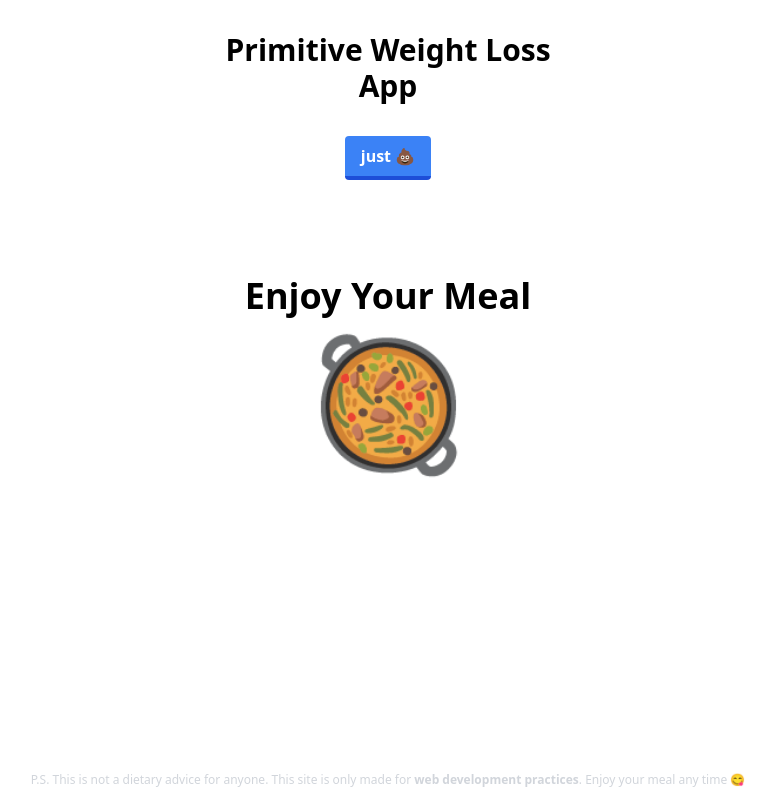
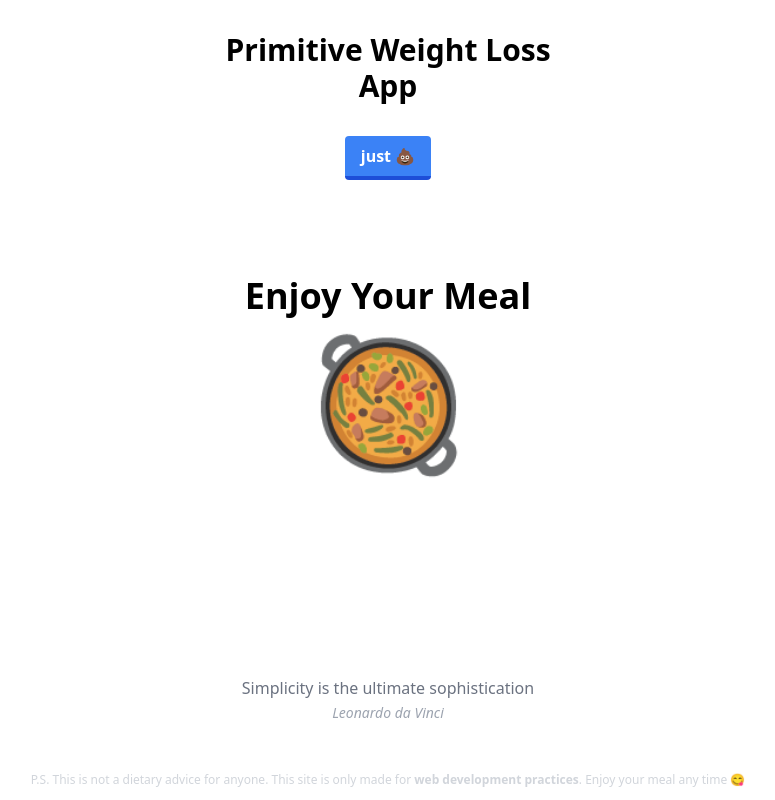
Before and after one commit to emretinaz/primitive-weight-loss-app, a Nuxt app: page / in a window 1280 px wide. Shown: the whole page, without its empty margins (252-1027 px from the left). Built offline with nearby package versions, Linux system fonts and the light colour scheme.

Commit message:
leonarda quote is added

```diff
--- a/app.vue
+++ b/app.vue
@@ -38,12 +38,11 @@
         </div>
       </div>
 
-
-
-
-
-      <p class="text-gray-300 text-xs absolute w-full p-2 bottom-1 text-center">P.S. This is not a dietary advice for
+      <div class="absolute w-full bottom-1">
+      <p class="text-gray-500 p-2 text-center mb-8 text-base">Simplicity is the ultimate sophistication <br><i class="text-sm text-gray-400">Leonardo da Vinci</i></p>
+      <p class="text-gray-300 text-xs p-2 text-center">P.S. This is not a dietary advice for
         anyone. This site is only made for <b> web development practices</b>. Enjoy your meal any time 😋</p>
+      </div>
     </div>
   </div>
 </template>
```
